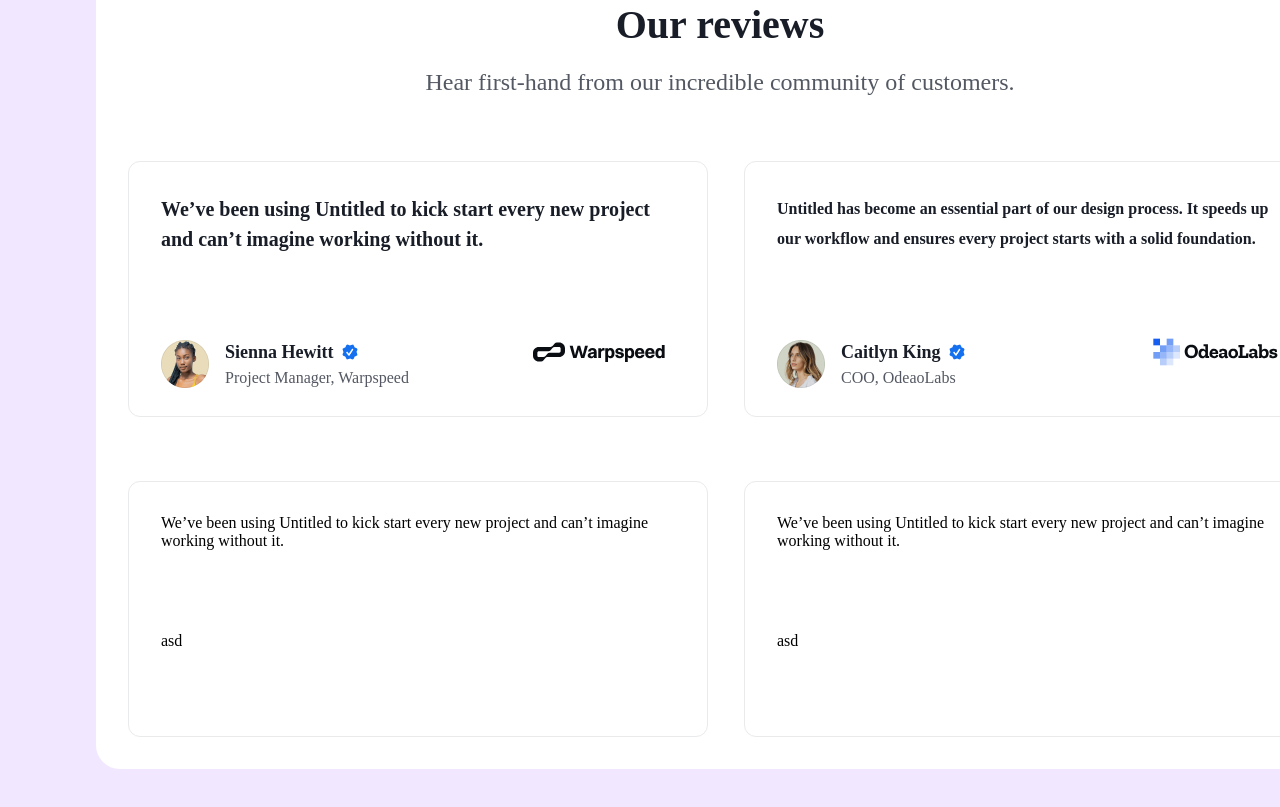
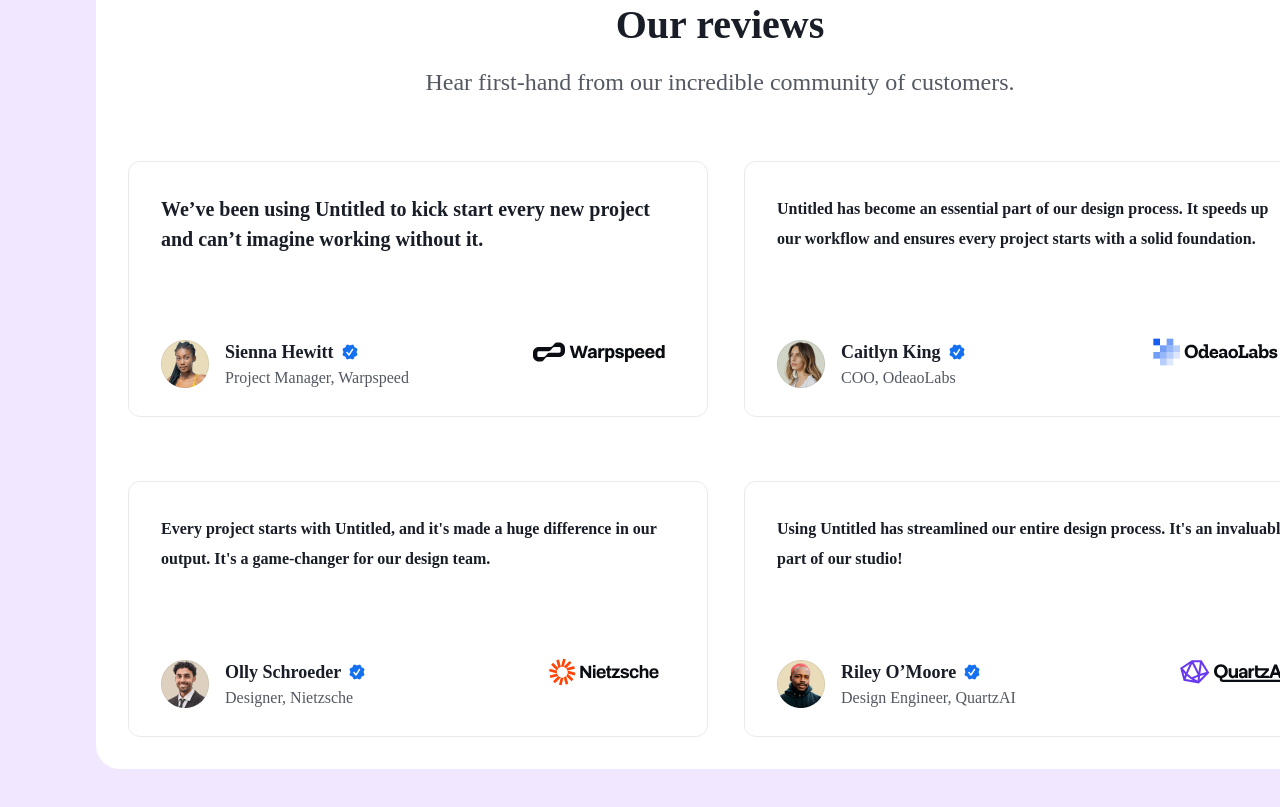
Before and after one commit to giogocadze/css2-5, a plain HTML site: page index.html in a window 1280 px wide. Shown: the part 2307-3114 px from the top of the page. Drawn offline with Linux system fonts and the light colour scheme.

Commit message:
finished rogorc iqnaaaa

```diff
--- a/css/style.css
+++ b/css/style.css
@@ -1065,3 +1065,132 @@ a {
     vertical-align: middle;
     margin: 4px;
 }
+
+#projectStarts {
+    color: #181D27;
+    font-size: 16px;
+    font-style: normal;
+    font-weight: 700;
+    line-height: 30px;
+}
+
+#contactP {
+    margin-top: 82px;
+    vertical-align: middle;
+    display: inline-block;
+}
+
+#ollyScho {
+    width: 580px;
+    border-radius: 12px;
+    border: 1px solid #E9EAEB;
+    background: #FFF;
+    margin-top: 64px;
+    margin-left: 32px;
+    height: 256px;
+    display: inline-block;
+    padding: 32px;
+}
+
+#olly {
+    vertical-align: middle;
+    display: inline-block;
+    margin-left: 12px;
+}
+
+#ollySchroeder {
+    display: inline-block;
+    color: #181D27;
+    font-size: 18px;
+    font-style: normal;
+    font-weight: 600;
+    line-height: 28px;
+    vertical-align: middle;
+}
+
+#tickkkk {
+    margin-left: 4px;
+    vertical-align: middle;
+}
+
+#phhoto {
+    vertical-align: middle;
+}
+
+#designer {
+    vertical-align: middle;
+    color: #535862;
+    font-size: 16px;
+    font-style: normal;
+    font-weight: 400;
+    line-height: 24px;
+}
+
+#phototexttt {
+    display: inline-block;
+    margin-left: 180px;
+}
+
+#rileyBox {
+    width: 580px;
+    border-radius: 12px;
+    border: 1px solid #E9EAEB;
+    background: #FFF;
+    margin-top: 64px;
+    margin-left: 32px;
+    height: 256px;
+    display: inline-block;
+    padding: 32px;
+}
+
+#untiltedStream {
+    color: #181D27;
+    font-size: 16px;
+    font-style: normal;
+    font-weight: 700;
+    line-height: 30px;
+}
+
+#contactt {
+    margin-top: 82px;
+    vertical-align: middle;
+    display: inline-block;
+}
+
+#riley {
+    vertical-align: middle;
+    display: inline-block;
+    margin-left: 12px;
+}
+
+#rileyOmoore {
+    display: inline-block;
+    color: #181D27;
+    font-size: 18px;
+    font-style: normal;
+    font-weight: 600;
+    line-height: 28px;
+    vertical-align: middle;
+}
+
+#photto {
+    vertical-align: middle;
+}
+
+#tickPhoto {
+    margin-left: 4px;
+    vertical-align: middle;
+}
+
+#Engineer {
+    vertical-align: middle;
+    color: #535862;
+    font-size: 16px;
+    font-style: normal;
+    font-weight: 400;
+    line-height: 24px;
+}
+#photoBoxx {
+    display: inline-block;
+    margin-left: 160px;
+}
--- a/index.html
+++ b/index.html
@@ -305,26 +305,55 @@
                         </div>
                     </div>
                     <div>
-                        <div id="siennaHewitBoxxx">
-                            <p>
-                                We’ve been using Untitled to kick start every new project and can’t imagine working
-                                without it.
+
+
+
+                        <div id="ollyScho">
+                            <p id="projectStarts">
+                                Every project starts with Untitled, and it's made a huge difference in our output. It's
+                                a game-changer for our design team.
                             </p>
 
-                            <div id="contentP">
-                                <p> asd</p>
+                            <div id="contactP">
+                                <img src="./image/Avatar (5).png" alt="avatar" id="phhoto">
+                                <div id="olly">
+                                    <p id="ollySchroeder">Olly Schroeder</p>
+                                    <img src="./image/Verified tick.png" alt="" id="tickkkk">
+                                    <p id="designer">Designer, Nietzsche</p>
+                                </div>
+                                <div id="phototexttt">
+                                    <img src="./image/Logomark (2).svg" alt="">
+                                    <img src="./image/Logotext (2).svg" alt="">
+
+                                </div>
                             </div>
 
 
                         </div>
-                        <div id="siennaHewitBoxxx">
-                            <p>
-                                We’ve been using Untitled to kick start every new project and can’t imagine working
-                                without it.
+
+
+
+
+
+
+                        <div id="rileyBox">
+                            <p id="untiltedStream">
+                                Using Untitled has streamlined our entire design process. It's an invaluable part of our
+                                studio!
                             </p>
 
-                            <div id="contentP">
-                                <p> asd</p>
+                            <div id="contactt">
+                                <img src="./image/Avatar (6).png" alt="avatar" id="photto">
+                                <div id="riley">
+                                    <p id="rileyOmoore">Riley O’Moore</p>
+                                    <img src="./image/Verified tick.png" alt="tick" id="tickPhoto">
+                                    <p id="Engineer">Design Engineer, QuartzAI</p>
+                                </div>
+                                <div id="photoBoxx">
+                                    <img src="./image/Logomark (3).svg" alt="">
+                                    <img src="./image/Logotext (3).svg" alt="">
+
+                                </div>
                             </div>
 
                         </div>
```
Also changed, not shown: image/Avatar (6).png (added), image/Logomark (2).svg (added), image/Logomark (3).svg (added), image/Logotext (2).svg (added), image/Logotext (3).svg (added).
